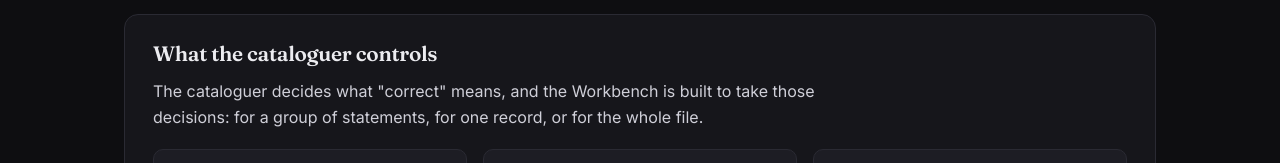
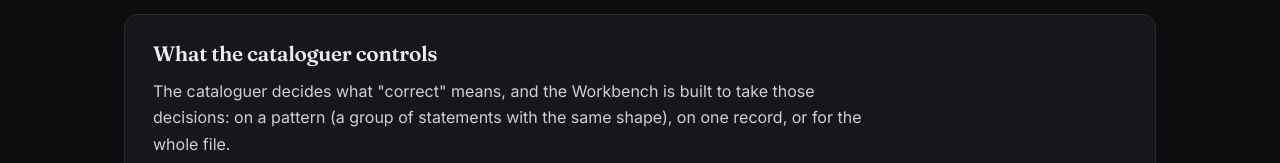
Before and after one commit to bdmcodey/mcsite, a Flask app: page /poster/ in a window 1280 px wide. Shown: the part 6337-6500 px from the top of the page. Run offline with Flask 3, Linux system fonts and the light colour scheme.

Commit message:
Poster page: match the controls lead-in to the box headings
Co-Authored-By: Claude Opus 5.5 <noreply@anthropic.com>
Claude-Session: https://claude.ai/code/session_01FdrsMmaTAM84MyhPcpEWEV

```diff
--- a/templates/poster.html
+++ b/templates/poster.html
@@ -150,7 +150,7 @@
 
     <article class="panel" id="cataloguer-controls">
       <h3>What the cataloguer controls</h3>
-      <p>The cataloguer decides what "correct" means, and the Workbench is built to take those decisions: for a group of statements, for one record, or for the whole file.</p>
+      <p>The cataloguer decides what "correct" means, and the Workbench is built to take those decisions: on a pattern (a group of statements with the same shape), on one record, or for the whole file.</p>
       <div class="controls">
         <section>
           <h4>On a pattern</h4>
```
